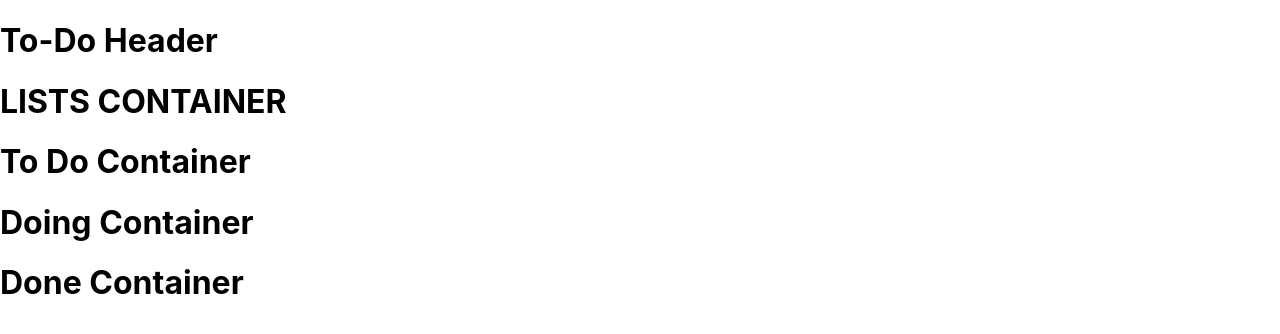
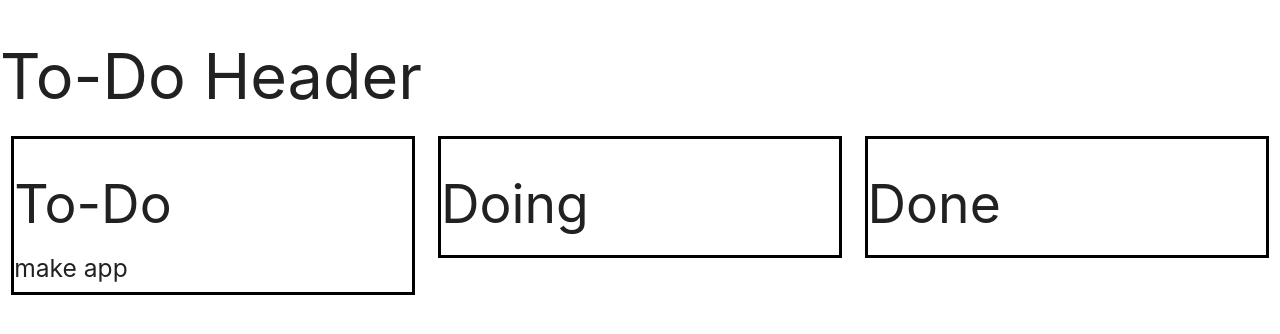
Before and after one commit to dyson1602/to-do-app, a React (Create React App) app: page / in a window 1280 px wide. Shown: the top 334 px of the page. Built offline with nearby package versions, Linux system fonts and the light colour scheme; data requests are answered from the project's data file.

Commit message:
columns and grid set. initial fetch set. filter funcitonality completed

```diff
--- a/public/index.html
+++ b/public/index.html
@@ -1,15 +1,16 @@
 <!DOCTYPE html>
 <html lang="en">
+
 <head>
   <meta charset="utf-8" />
   <link rel="icon" href="%PUBLIC_URL%/favicon.ico" />
   <meta name="viewport" content="width=device-width, initial-scale=1" />
   <meta name="theme-color" content="#000000" />
-    <meta
-      name="description"
-      content="Web site created using create-react-app"
-    />
+  <meta name="description" content="Web site created using create-react-app" />
   <link rel="apple-touch-icon" href="%PUBLIC_URL%/logo192.png" />
+  <link rel="stylesheet" href="https://cdnjs.cloudflare.com/ajax/libs/materialize/1.0.0/css/materialize.min.css">
+  <script defer src="https://cdnjs.cloudflare.com/ajax/libs/materialize/1.0.0/js/materialize.min.js"></script>
+
   <!--
       manifest.json provides metadata used when your web app is installed on a
       user's mobile device or desktop. See https://developers.google.com/web/fundamentals/web-app-manifest/
@@ -26,6 +27,7 @@
     -->
   <title>React App</title>
 </head>
+
 <body>
   <noscript>You need to enable JavaScript to run this app.</noscript>
   <div id="root"></div>
@@ -40,4 +42,5 @@
       To create a production bundle, use `npm run build` or `yarn build`.
     -->
 </body>
+
 </html>
--- a/src/App.css
+++ b/src/App.css
@@ -36,3 +36,15 @@
     transform: rotate(360deg);
   }
 }
+
+.to-do-header {
+  border-style: solid;
+  border-color: black;
+  border-width: 3px;
+}
+
+.list-columns {
+  border-style: solid;
+  border-color: black;
+  border-width: 3px;
+}
--- a/src/App.js
+++ b/src/App.js
@@ -1,4 +1,3 @@
-import logo from './logo.svg';
 import './App.css';
 import Header from './Components/Header'
 import ListsContainer from './Containers/ListsContainer'
--- a/src/Components/Card.js
+++ b/src/Components/Card.js
@@ -1,10 +1,11 @@
 import React from "react"
 
-function Card(){
+function Card(props) {
     return (
-        <>
-        <h1>Card</h1>
-        </>
+        <div>
+            <h5>{props.taskObj.title}</h5>
+
+        </div>
     )
 }
 
--- a/src/Containers/DoingContainer.js
+++ b/src/Containers/DoingContainer.js
@@ -2,11 +2,11 @@ import React from "react"
 import Card from "../Components/Card"
 
 class DoingContainer extends React.Component {
-    render(){
+    render() {
         return (
-            <>
-            <h1>Doing Container </h1>
-            </>
+            <div class="list-columns">
+                <h2>Doing</h2>
+            </div>
         )
     }
 }
--- a/src/Containers/DoneContainer.js
+++ b/src/Containers/DoneContainer.js
@@ -1,14 +1,14 @@
 import React from "react"
 import Card from "../Components/Card"
 
-class DoneContainer extends React.Component{
-    render (){
-        return(
-            <>
-            <h1>Done Container</h1>
-            </>
-        )
-    }
+class DoneContainer extends React.Component {
+  render() {
+    return (
+      <div class="list-columns">
+        <h2>Done</h2>
+      </div>
+    )
+  }
 }
 
 export default DoneContainer
--- a/src/Containers/ListsContainer.js
+++ b/src/Containers/ListsContainer.js
@@ -5,16 +5,44 @@ import DoneContainer from "./DoneContainer"
 
 class ListsContainer extends React.Component {
 
-    render(){
-        return (
-        <>
-        <h1> LISTS CONTAINER </h1>
-        <ToDoContainer />
-        <DoingContainer />
-        <DoneContainer />
-        </>
-        )
-    }
+  state = {
+    tasksArray: [],
+  }
+
+  async componentDidMount() {
+    const apiResponse = await fetch('http://localhost:4000/tasks')
+    const tasksArray = await apiResponse.json()
+    this.setState({ tasksArray })
+  }
+
+  filterToDoTasksArray = () => {
+    return this.state.tasksArray.filter(task => task.status === "To-Do")
+  }
+  filterDoingTasksArray = () => {
+    return this.state.tasksArray.filter(task => task.status === "Doing")
+  }
+  filterDoneTasksArray = () => {
+    return this.state.tasksArray.filter(task => task.status === "Done")
+  }
+
+  render() {
+    //   console.log(this.filterToDoTasksArray())
+    return (
+      <div>
+        <div class="row">
+          <div class="col s4">
+            <ToDoContainer toDoArray={this.filterToDoTasksArray} />
+          </div>
+          <div class="col s4">
+            <DoingContainer doingArray={this.filterDoingTasksArray} />
+          </div>
+          <div class="col s4">
+            <DoneContainer doneArray={this.filterDoneTasksArray}/>
+          </div>
+        </div>
+      </div>
+    )
+  }
 
 }
 
--- a/src/Containers/ToDoContainer.js
+++ b/src/Containers/ToDoContainer.js
@@ -2,13 +2,19 @@ import React from "react"
 import Card from '../Components/Card'
 
 class ToDoContainer extends React.Component {
-    render (){
-        return (
-            <>
-            <h1> To Do Container </h1>
-            </>
-        )
-    }
+
+  tasks = () => {
+    return this.props.toDoArray().map(taskObj => <Card taskObj={taskObj}/>)
+  }
+
+  render() {
+    return (
+      <div class="list-columns">
+        <h2> To-Do </h2>
+        { this.tasks() }
+      </div>
+    )
+  }
 }
 
 export default ToDoContainer
```
Also changed, not shown: 1 other file (tests, documents, lock files or other folders). Lines whose indentation alone changed are shown as unchanged.
